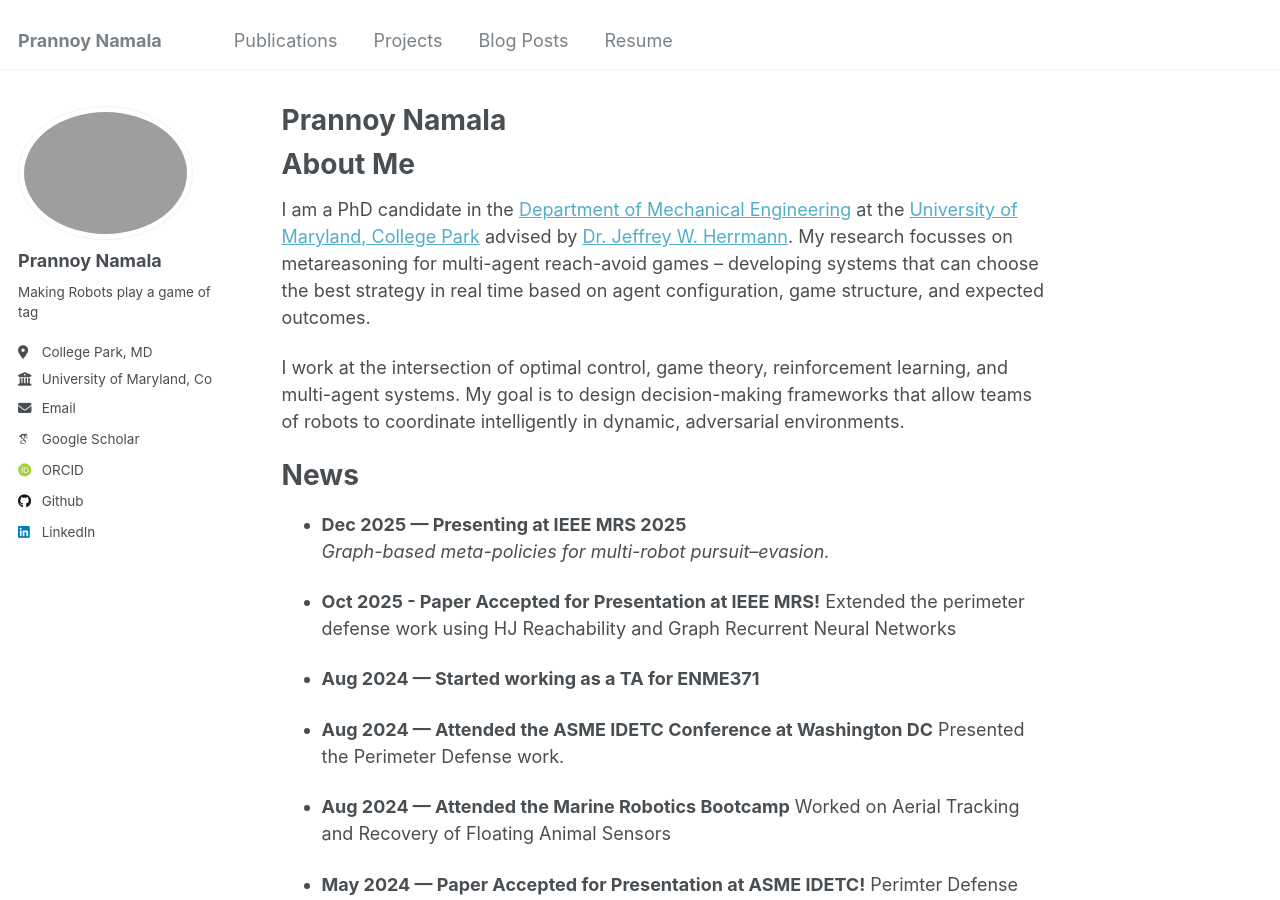
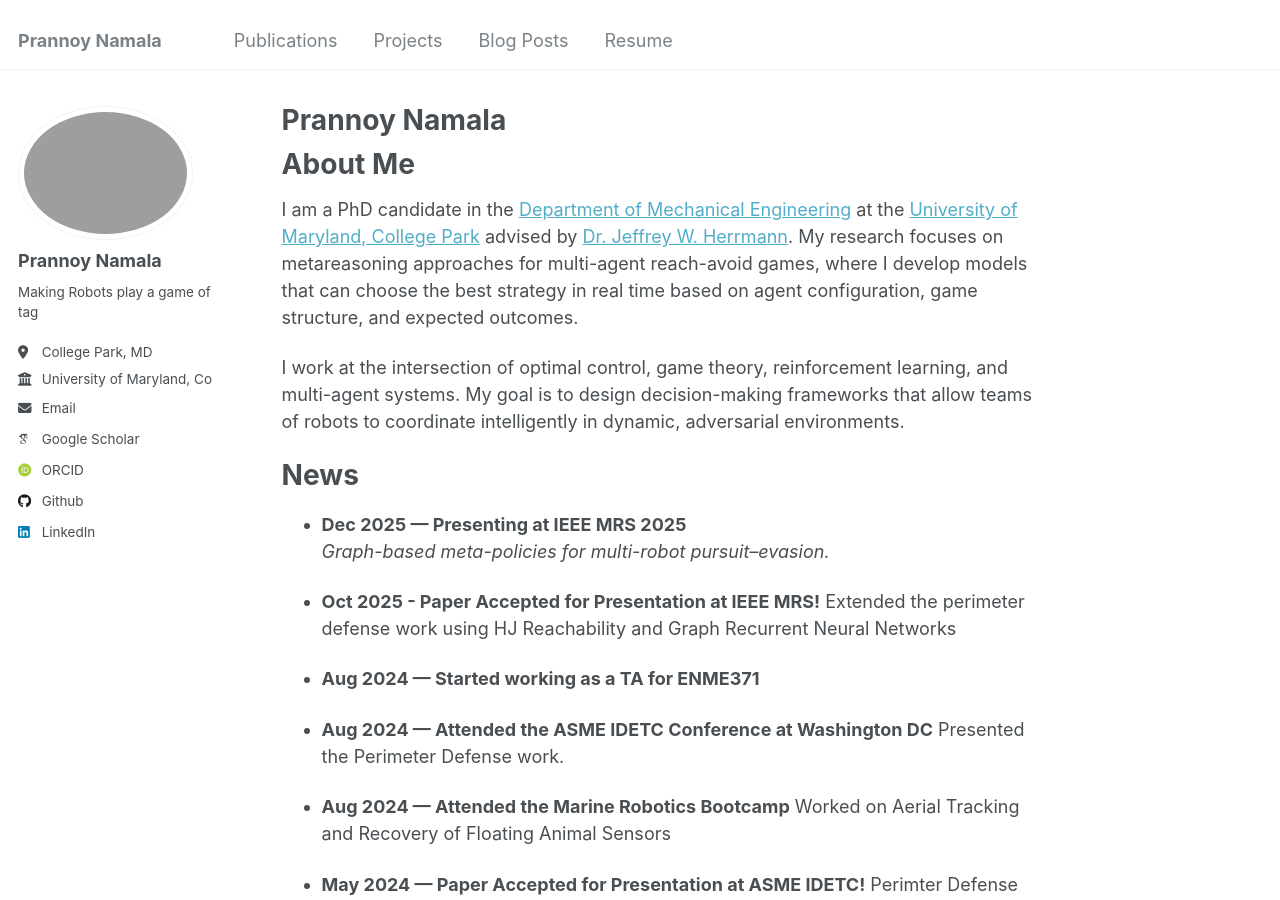
Before and after one commit to PrannoyNamala/PrannoyNamala.github.io, a Jekyll site: the page built from _pages/about.md, in a window 1280 px wide and 900 px high. Built offline with Jekyll 4.4.1, drawn with Linux system fonts in a browser that asks for light colours; some web fonts are replaced.

Commit message:
Fixed minor errors

```diff
--- a/_pages/about.md
+++ b/_pages/about.md
@@ -9,7 +9,7 @@ redirect_from:
 
 About Me
 ======
-I am a PhD candidate in the [Department of Mechanical Engineering](https://enme.umd.edu/) at the [University of Maryland, College Park](umd.edu) advised by [Dr. Jeffrey W. Herrmann](https://sites.google.com/cua.edu/herrmann/personal). My research focusses on metareasoning for multi-agent reach-avoid games -- developing systems that can choose the best strategy in real time based on agent configuration, game structure, and expected outcomes.
+I am a PhD candidate in the [Department of Mechanical Engineering](https://enme.umd.edu/) at the [University of Maryland, College Park](umd.edu) advised by [Dr. Jeffrey W. Herrmann](https://sites.google.com/cua.edu/herrmann/personal). My research focuses on metareasoning approaches for multi-agent reach-avoid games, where I develop models that can choose the best strategy in real time based on agent configuration, game structure, and expected outcomes.
 
 I work at the intersection of optimal control, game theory, reinforcement learning, and multi-agent systems. My goal is to design decision-making frameworks that allow teams of robots to coordinate intelligently in dynamic, adversarial environments.
 
```
